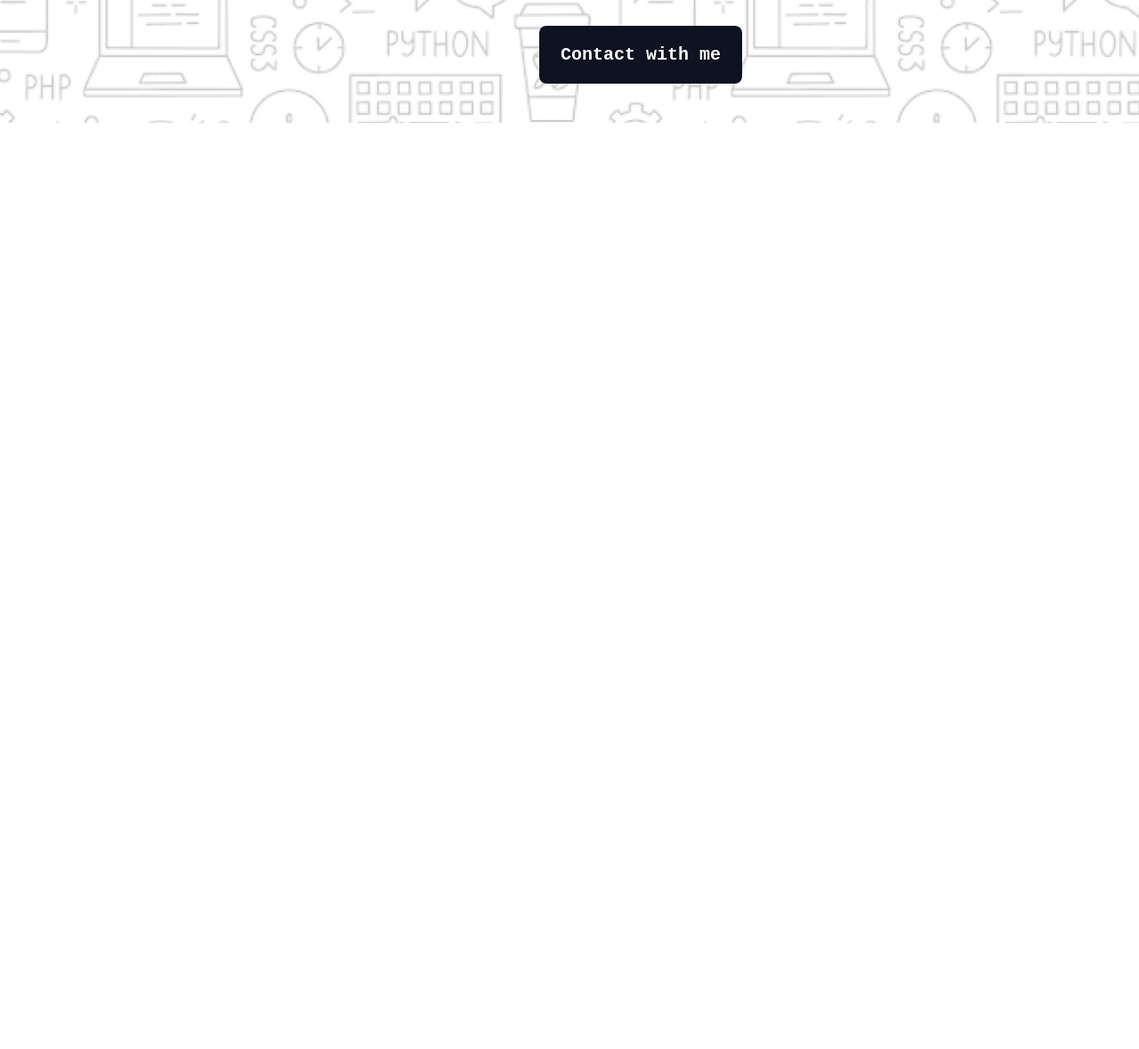
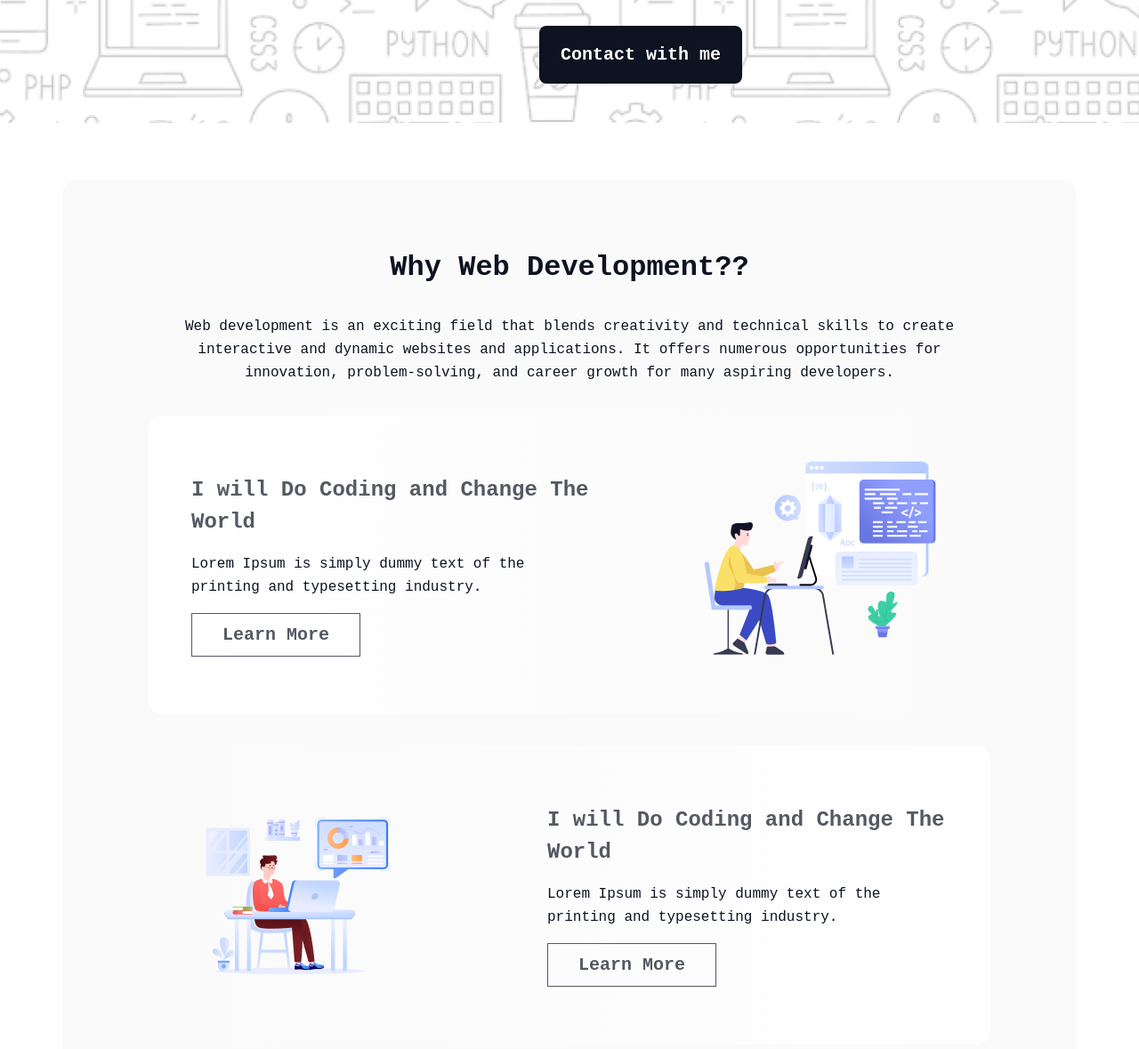
Before and after one commit to arshakib/B10A1-Assignment, a plain HTML site: page index.html in a window 1280 px wide. Shown: the part 521-1700 px from the top of the page at 89% size. Before the commit the page ends 800 px from the top, so only its background shows below. Drawn offline with Linux system fonts and the light colour scheme; a web font is replaced by a local one.

Commit message:
Why Web Development?? section done

```diff
--- a/index.html
+++ b/index.html
@@ -15,5 +15,38 @@
         <a href="#" target="_blank">Contact with me</a>
         </div>
     </header>
+    <div class="section2">
+        <div class="section2-con">
+            <h3>Why Web Development??</h3>
+        <p>Web development is an exciting field that blends creativity and technical skills to create interactive and dynamic websites and applications. It offers numerous opportunities for innovation, problem-solving, and career growth for many aspiring developers.</p>
+        <div class="section2-div1">
+            <div>
+                <h4>I will Do Coding and Change The World</h4>
+                <p>Lorem Ipsum is simply dummy text of the printing and typesetting industry.</p>
+                <a href="#" target="_blank">Learn More</a>
+            </div>
+            <img src="/assets/Layer_1.png" alt="" srcset="">
+        </div>
+
+        <div class="section2-div1 row-reverse">
+            <div>
+                <h4>I will Do Coding and Change The World</h4>
+                <p>Lorem Ipsum is simply dummy text of the printing and typesetting industry.</p>
+                <a href="#" target="_blank">Learn More</a>
+            </div>
+            <img src="/assets/Group 3.png" alt="" srcset="">
+        </div>
+
+        <div class="section2-div1">
+            <div>
+                <h4>I will Do Coding and Change The World</h4>
+                <p>Lorem Ipsum is simply dummy text of the printing and typesetting industry.</p>
+                <a href="#" target="_blank">Learn More</a>
+            </div>
+            <img src="/assets/Group 4.png" alt="" srcset="">
+        </div>
+        </div>
+    </div>
+
 </body>
 </html>
--- a/style.css
+++ b/style.css
@@ -50,3 +50,86 @@ border-radius: 8px;
 background: rgb(13, 19, 33);
 text-decoration: none;
 }
+
+.section2{
+display: flex;
+flex-direction: row;
+justify-content: center;
+align-items: center;
+text-align: center;
+padding: 64px 0 64px 0;
+}
+
+.section2-con{
+    width: 1140px;
+    border-radius: 16px;
+    padding: 80px 97px 80px 97px;
+background: rgba(13, 19, 33, 0.02);
+display: flex;
+flex-direction: column;
+gap: 35px;
+}
+
+.section2-con h3{
+color: rgb(13, 19, 33);
+font-size: 32px;
+font-weight: 800;
+line-height: 37px;
+}
+
+.section2-con p{
+color: rgb(13, 19, 33);
+font-size: 16px;
+font-weight: 400;
+line-height: 26px;
+}
+
+.section2-div1{
+    padding: 48px;
+    display: flex;
+    justify-content: space-between;
+    align-items: center;
+    border-radius: 16px;
+background: linear-gradient(90.00deg, rgb(255, 255, 255),rgba(255, 255, 255, 0) 100%);
+}
+
+.section2-div1 div{
+    width: 450px;
+    text-align: left;
+    display: flex;
+    flex-direction: column;
+    gap: 16px;
+}
+
+.section2-div1 div h4{
+    color: rgba(13, 19, 33, 0.7);
+font-size: 24px;
+font-weight: 700;
+line-height: 36px;
+}
+
+.section2-div1 div p{
+    color: rgb(13, 19, 33);
+font-size: 16px;
+font-weight: 400;
+line-height: 26px;
+}
+
+.section2-div1 div a{
+    width: 190px;
+    text-align: center;
+    text-decoration: none;
+    box-sizing: border-box;
+border: 1px solid rgb(13, 19, 33);
+opacity: 0.7;
+padding: 12px 20px 12px 20px;
+color: rgb(13, 19, 33);
+font-size: 20px;
+font-weight: 600;
+line-height: 23px;
+}
+
+.row-reverse{
+    flex-direction: row-reverse;
+background: linear-gradient(270.00deg, rgb(255, 255, 255),rgba(255, 255, 255, 0) 100%);
+}
```
